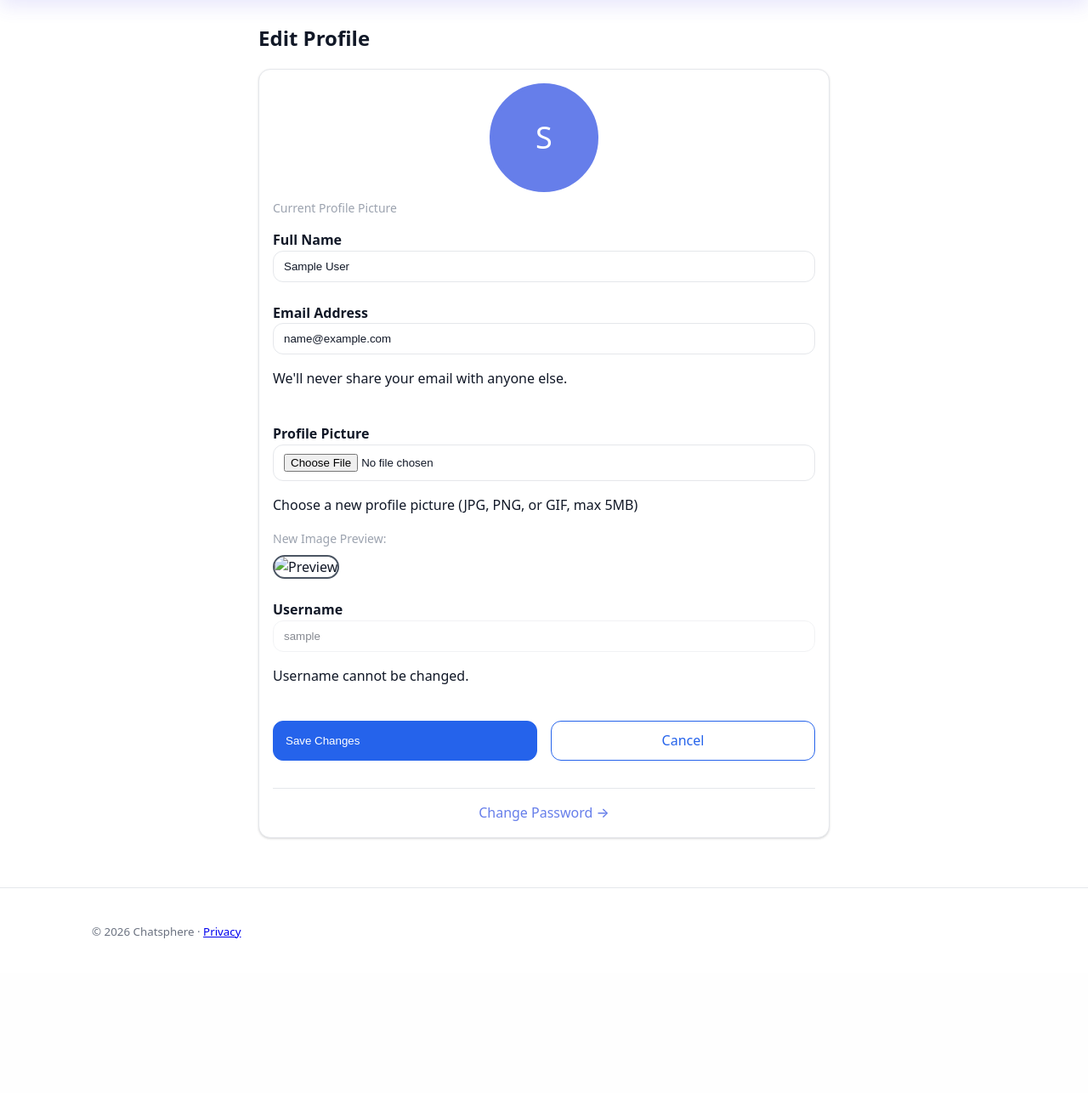
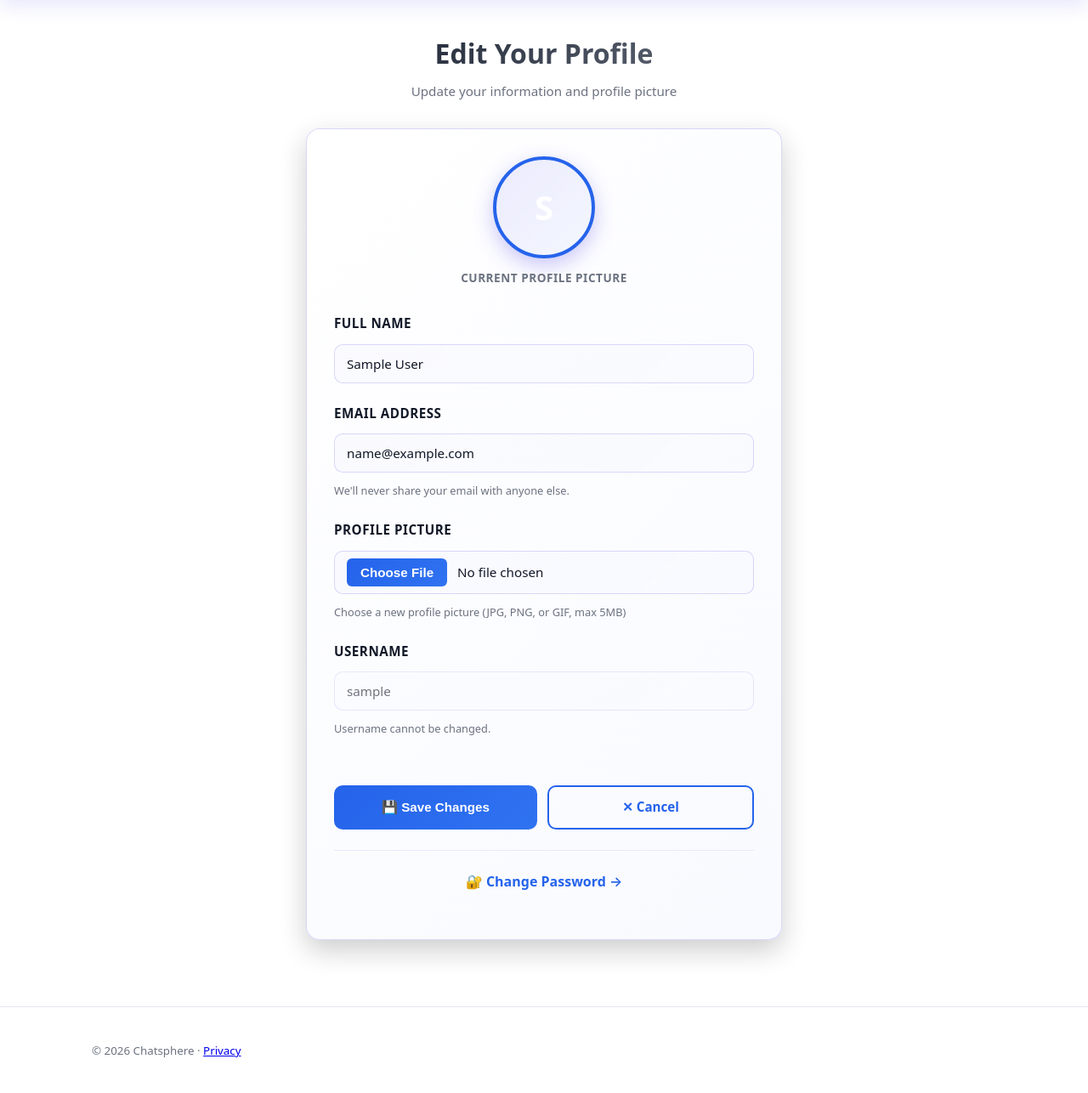
Before and after one commit to pragyanji/social-interaction-platform, a Django app: page /profile/edit/ in a window 1280 px wide. Shown: the part 96-1382 px from the top of the page at 85% size. Before the commit the page ends 1200 px from the top, so only its background shows below. Run offline with Django 5.2, Linux system fonts and the light colour scheme; the visitor is signed in with stand-in values (Sample User, id 1).

Commit message:
Profile edit UI updated

```diff
--- /dev/null
+++ b/static/css/edit_profile.css
@@ -0,0 +1,343 @@
+  .edit-profile-container {
+    max-width: 600px;
+    margin: 0 auto;
+    padding: 20px;
+    animation: slideUp 0.6s ease-out;
+  }
+
+  .edit-profile-header {
+    margin-bottom: 32px;
+    text-align: center;
+    animation: slideUp 0.6s ease-out 0.1s both;
+  }
+
+  .edit-profile-header h2 {
+    font-size: 2rem;
+    font-weight: 700;
+    color: var(--text);
+    margin: 0 0 8px 0;
+    background: linear-gradient(135deg, var(--text) 0%, var(--muted) 100%);
+    -webkit-background-clip: text;
+    -webkit-text-fill-color: transparent;
+    background-clip: text;
+  }
+
+  .edit-profile-header p {
+    color: var(--muted);
+    margin: 0;
+    font-size: 0.95rem;
+  }
+
+  .edit-profile-card {
+    background: linear-gradient(135deg, var(--card), color-mix(in oklab, #4f46e5 3%, var(--card)));
+    border: 1px solid rgba(79, 70, 229, 0.2);
+    border-radius: 16px;
+    padding: 32px;
+    box-shadow: 0 12px 32px rgba(0, 0, 0, 0.2);
+    animation: slideUp 0.6s ease-out 0.2s both;
+  }
+
+  .profile-pic-preview {
+    text-align: center;
+    margin-bottom: 32px;
+    animation: slideUp 0.6s ease-out 0.25s both;
+  }
+
+  .profile-pic-container {
+    width: 120px;
+    height: 120px;
+    border-radius: 50%;
+    margin: 0 auto 12px;
+    border: 4px solid var(--primary);
+    overflow: hidden;
+    box-shadow: 0 8px 24px rgba(79, 70, 229, 0.3);
+    display: flex;
+    align-items: center;
+    justify-content: center;
+    background: linear-gradient(135deg, rgba(79, 70, 229, 0.1), rgba(59, 130, 246, 0.05));
+    transition: all 0.3s ease;
+  }
+
+  .profile-pic-container img {
+    width: 100%;
+    height: 100%;
+    object-fit: cover;
+  }
+
+  .profile-pic-placeholder {
+    font-size: 2.5rem;
+    color: white;
+    font-weight: 700;
+  }
+
+  .profile-pic-label {
+    margin: 0;
+    font-size: 0.85rem;
+    color: var(--muted);
+    text-transform: uppercase;
+    letter-spacing: 0.5px;
+    font-weight: 600;
+  }
+
+  .form-group {
+    display: flex;
+    flex-direction: column;
+    gap: 8px;
+    margin-bottom: 24px;
+    animation: slideUp 0.6s ease-out both;
+  }
+
+  .form-group:nth-child(2) {
+    animation-delay: 0.3s;
+  }
+
+  .form-group:nth-child(3) {
+    animation-delay: 0.35s;
+  }
+
+  .form-group:nth-child(4) {
+    animation-delay: 0.4s;
+  }
+
+  .form-group:nth-child(5) {
+    animation-delay: 0.45s;
+  }
+
+  .form-group:nth-child(6) {
+    animation-delay: 0.5s;
+  }
+
+  .form-label {
+    font-weight: 700;
+    color: var(--text);
+    font-size: 0.95rem;
+    text-transform: uppercase;
+    letter-spacing: 0.5px;
+    display: block;
+    margin-bottom: 4px;
+  }
+
+  input[type="text"],
+  input[type="email"],
+  input[type="file"],
+  textarea {
+    width: 100%;
+    padding: 12px 14px;
+    border: 1px solid rgba(79, 70, 229, 0.2);
+    border-radius: 10px;
+    background: linear-gradient(135deg, rgba(79, 70, 229, 0.02), rgba(59, 130, 246, 0.01));
+    color: var(--text);
+    font-size: 0.95rem;
+    transition: all 0.3s ease;
+    font-family: inherit;
+  }
+
+  input[type="text"]:focus,
+  input[type="email"]:focus,
+  input[type="file"]:focus,
+  textarea:focus {
+    outline: none;
+    border-color: var(--primary);
+    background: linear-gradient(135deg, rgba(79, 70, 229, 0.05), rgba(59, 130, 246, 0.02));
+    box-shadow: 0 0 0 3px rgba(79, 70, 229, 0.1);
+  }
+
+  input[type="text"]:disabled {
+    opacity: 0.6;
+    cursor: not-allowed;
+    background: linear-gradient(135deg, rgba(79, 70, 229, 0.01), rgba(59, 130, 246, 0.005));
+  }
+
+  input[type="file"] {
+    padding: 8px 14px;
+    cursor: pointer;
+  }
+
+  input[type="file"]::file-selector-button {
+    padding: 8px 16px;
+    background: linear-gradient(135deg, var(--primary), color-mix(in oklab, var(--primary), #3b82f6 50%));
+    color: white;
+    border: none;
+    border-radius: 6px;
+    font-weight: 600;
+    cursor: pointer;
+    transition: all 0.3s ease;
+    margin-right: 12px;
+  }
+
+  input[type="file"]::file-selector-button:hover {
+    transform: translateY(-2px);
+    box-shadow: 0 4px 12px rgba(79, 70, 229, 0.3);
+  }
+
+  .form-help {
+    font-size: 0.8rem;
+    color: var(--muted);
+    margin: 0;
+    margin-top: 4px;
+  }
+
+  .form-error {
+    color: #ef4444;
+    font-size: 0.85rem;
+    margin: 0;
+    display: flex;
+    align-items: center;
+    gap: 6px;
+    padding: 10px 12px;
+    background: linear-gradient(135deg, rgba(239, 68, 68, 0.1), rgba(220, 38, 38, 0.05));
+    border: 1px solid rgba(239, 68, 68, 0.3);
+    border-radius: 8px;
+    margin-top: 4px;
+  }
+
+  .non-field-errors {
+    padding: 12px 14px;
+    background: linear-gradient(135deg, rgba(239, 68, 68, 0.1), rgba(220, 38, 38, 0.05));
+    border: 1px solid rgba(239, 68, 68, 0.3);
+    border-radius: 10px;
+    color: #ef4444;
+    margin-bottom: 24px;
+    font-weight: 500;
+    font-size: 0.9rem;
+  }
+
+  #image-preview {
+    margin-top: 16px;
+    text-align: center;
+    animation: slideUp 0.4s ease-out;
+  }
+
+  .preview-label {
+    font-size: 0.85rem;
+    color: var(--muted);
+    margin-bottom: 8px;
+    display: block;
+    font-weight: 600;
+    text-transform: uppercase;
+    letter-spacing: 0.5px;
+  }
+
+  #preview-image {
+    width: 100px;
+    height: 100px;
+    border-radius: 50%;
+    object-fit: cover;
+    border: 3px solid var(--primary);
+    box-shadow: 0 6px 16px rgba(79, 70, 229, 0.2);
+    transition: all 0.3s ease;
+  }
+
+  #preview-image:hover {
+    transform: scale(1.05);
+    box-shadow: 0 8px 20px rgba(79, 70, 229, 0.3);
+  }
+
+  .form-actions {
+    display: flex;
+    gap: 12px;
+    margin-top: 32px;
+    animation: slideUp 0.6s ease-out 0.55s both;
+  }
+
+  .form-actions > * {
+    flex: 1;
+  }
+
+  .btn-save {
+    padding: 12px 24px;
+    background: linear-gradient(135deg, var(--primary), color-mix(in oklab, var(--primary), #3b82f6 50%));
+    color: white;
+    border: none;
+    border-radius: 10px;
+    font-weight: 700;
+    cursor: pointer;
+    transition: all 0.3s ease;
+    font-size: 0.95rem;
+  }
+
+  .btn-save:hover {
+    transform: translateY(-2px);
+    box-shadow: 0 8px 20px rgba(79, 70, 229, 0.3);
+  }
+
+  .btn-save:active {
+    transform: translateY(0);
+  }
+
+  .btn-cancel {
+    padding: 12px 24px;
+    background: transparent;
+    color: var(--primary);
+    border: 2px solid var(--primary);
+    border-radius: 10px;
+    font-weight: 700;
+    cursor: pointer;
+    transition: all 0.3s ease;
+    text-decoration: none;
+    display: flex;
+    align-items: center;
+    justify-content: center;
+    font-size: 0.95rem;
+  }
+
+  .btn-cancel:hover {
+    background: var(--primary);
+    color: white;
+    transform: translateY(-2px);
+  }
+
+  .form-divider {
+    border-top: 1px solid rgba(79, 70, 229, 0.1);
+    margin: 24px 0;
+    padding-top: 24px;
+    text-align: center;
+  }
+
+  .change-password-link {
+    color: var(--primary);
+    text-decoration: none;
+    font-weight: 600;
+    transition: all 0.3s ease;
+    display: inline-block;
+  }
+
+  .change-password-link:hover {
+    color: #2563eb;
+    filter: drop-shadow(0 0 6px rgba(79, 70, 229, 0.3));
+  }
+
+  @keyframes slideUp {
+    from {
+      opacity: 0;
+      transform: translateY(20px);
+    }
+    to {
+      opacity: 1;
+      transform: translateY(0);
+    }
+  }
+
+  @media (max-width: 640px) {
+    .edit-profile-container {
+      padding: 12px;
+    }
+
+    .edit-profile-card {
+      padding: 20px;
+    }
+
+    .edit-profile-header h2 {
+      font-size: 1.5rem;
+    }
+
+    .form-actions {
+      flex-direction: column;
+      gap: 10px;
+    }
+
+    .profile-pic-container {
+      width: 100px;
+      height: 100px;
+    }
+  }
--- a/templates/edit_profile.html
+++ b/templates/edit_profile.html
@@ -2,34 +2,43 @@
 {% load static %}
 {% block title %}Edit Profile · Chatsphere{% endblock %}
 
+{% block head_extra %}
+<link rel="stylesheet" href="{% static 'css/edit_profile.css' %}" />
+{% endblock %}
+
 {% block content %}
-<div style="max-width: 42rem; margin: 0 auto;">
-    <h2 class="page-title">Edit Profile</h2>
 
-    <div class="card">
+<div class="edit-profile-container">
+  <div class="edit-profile-header">
+    <h2>Edit Your Profile</h2>
+    <p>Update your information and profile picture</p>
+  </div>
+
+  <div class="edit-profile-card">
     <!-- Current Profile Picture Preview -->
-        <div style="text-center margin-bottom: 1.5rem;">
+    <div class="profile-pic-preview">
+      <div class="profile-pic-container">
         {% if user.profile_pic %}
           <img src="{{ user.profile_pic.url }}"
                alt="{{ user.username }}"
-                     style="width: 8rem; height: 8rem; border-radius: 9999px; margin: 0 auto; object-fit: cover; border: 4px solid #667eea;"
                id="current-profile-pic">
         {% else %}
-                <div style="width: 8rem; height: 8rem; border-radius: 9999px; margin: 0 auto; background-color: #667eea; display: flex; align-items: center; justify-content: center; border: 4px solid #667eea;">
-                    <span style="font-size: 2.25rem; color: white;">{{ user.username|first|upper }}</span>
+          <div class="profile-pic-placeholder">
+            {{ user.username|first|upper }}
           </div>
         {% endif %}
-            <p style="margin-top: 0.5rem; font-size: 0.875rem; color: #9ca3af;">Current Profile Picture</p>
+      </div>
+      <p class="profile-pic-label">Current Profile Picture</p>
     </div>
 
-        <form method="post" enctype="multipart/form-data" style="display: flex; flex-direction: column; gap: 1.5rem;">
+    <form method="post" enctype="multipart/form-data" style="display: flex; flex-direction: column; gap: 0;">
       {% csrf_token %}
 
       <!-- Display non-field errors -->
       {% if form.non_field_errors %}
-                <div class="form-error" style="padding: 0.75rem; background-color: #fee2e2; border-radius: 0.5rem; border-left: 4px solid #ef4444;">
+        <div class="non-field-errors" style="margin-bottom: 24px;">
           {% for error in form.non_field_errors %}
-                        {{ error }}
+            <p style="margin: 0;">{{ error }}</p>
           {% endfor %}
         </div>
       {% endif %}
@@ -69,9 +78,9 @@
         <p class="form-help">Choose a new profile picture (JPG, PNG, or GIF, max 5MB)</p>
 
         <!-- Image Preview -->
-                <div id="image-preview" style="margin-top: 1rem; display: fit;">
-                    <p style="font-size: 0.875rem; color: #9ca3af; margin-bottom: 0.5rem;">New Image Preview:</p>
-                    <img id="preview-image" style="width: 8rem; height: 8rem; border-radius: 9999px; object-fit: cover; border: 2px solid #4b5563;" alt="Preview">
+        <div id="image-preview" style="display: none;">
+          <p class="preview-label">New Image Preview:</p>
+          <img id="preview-image" alt="Preview">
         </div>
       </div>
 
@@ -80,26 +89,24 @@
         <label class="form-label">Username</label>
         <input type="text"
                value="{{ user.username }}"
-                       disabled
-                       style="opacity: 0.5; cursor: not-allowed;"
-                       class="form-input">
+               disabled>
         <p class="form-help">Username cannot be changed.</p>
       </div>
 
       <!-- Buttons -->
-            <div style="display: flex; gap: 1rem;">
-                <button type="submit" class="btn btn-primary" style="flex: 1;">
-                    Save Changes
+      <div class="form-actions">
+        <button type="submit" class="btn-save">
+          💾 Save Changes
         </button>
-                <a href="{% url 'profile' %}" class="btn btn-outline" style="flex: 1; text-align: center; display: flex; align-items: center; justify-content: center;">
-                    Cancel
+        <a href="{% url 'profile' %}" class="btn-cancel">
+          ✕ Cancel
         </a>
       </div>
 
       <!-- Change Password Link -->
-            <div style="text-align: center; padding-top: 1rem; border-top: 1px solid #e5e7eb; margin-top: 0.5rem;">
-                <a href="{% url 'change_password' %}" style="color: #667eea; text-decoration: none; font-weight: 500;">
-                    Change Password →
+      <div class="form-divider">
+        <a href="{% url 'change_password' %}" class="change-password-link">
+          🔐 Change Password →
         </a>
       </div>
     </form>
@@ -133,13 +140,14 @@
         const reader = new FileReader();
         reader.onload = function(e) {
           previewImage.src = e.target.result;
-                    previewContainer.classList.remove('hidden');
+          previewContainer.style.display = 'block';
         };
         reader.readAsDataURL(file);
       } else {
-                previewContainer.classList.add('hidden');
+        previewContainer.style.display = 'none';
       }
     });
   }
 </script>
+
 {% endblock %}
```
Lines whose indentation alone changed are shown as unchanged.
